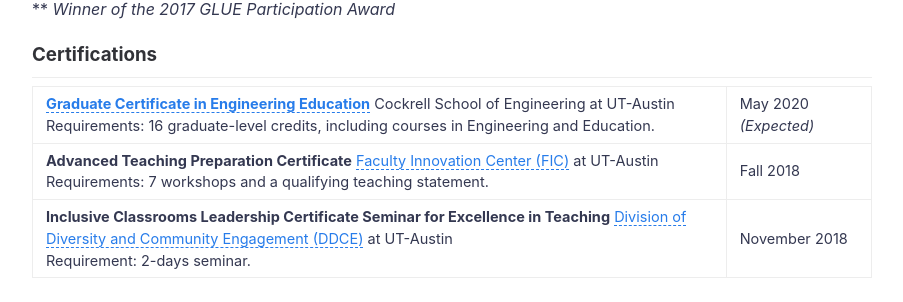
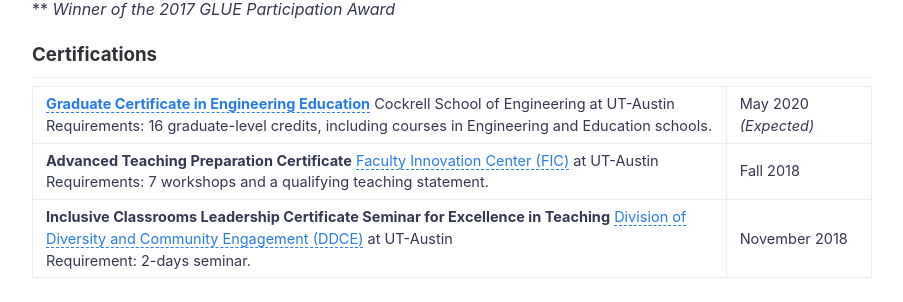
Before and after one commit to nzunigag/nzunigag.github.io, a Jekyll site: the page built from teaching.md, in a window 1280 px wide and 900 px high, scrolled down 978 px. Shown: the part 143-445 px from the top of the window, without its empty margins (188-1091 px from the left). Built offline with Jekyll 4.4.1, drawn with Linux system fonts in a browser that asks for light colours.

Commit message:
Update teaching.md

```diff
--- a/teaching.md
+++ b/teaching.md
@@ -33,7 +33,7 @@ Notes:<br>
 ### Certifications
 ___
 
-<b>[Graduate Certificate in Engineering Education](http://www.engr.utexas.edu/graduate/certificate-engineering-education)</b> Cockrell School of Engineering at UT-Austin<br>Requirements: 16 graduate-level credits, including courses in Engineering and Education. | May 2020 <i>(Expected)</i> <br>
+<b>[Graduate Certificate in Engineering Education](http://www.engr.utexas.edu/graduate/certificate-engineering-education)</b> Cockrell School of Engineering at UT-Austin<br>Requirements: 16 graduate-level credits, including courses in Engineering and Education schools. | May 2020 <i>(Expected)</i> <br>
 <b>Advanced Teaching Preparation Certificate</b> [Faculty Innovation Center (FIC)](https://facultyinnovate.utexas.edu/gsd) at UT-Austin<br>Requirements: 7 workshops and a qualifying teaching statement. | Fall 2018<br>
 <b>Inclusive Classrooms Leadership Certificate Seminar for Excellence in Teaching</b> [Division of Diversity and Community Engagement (DDCE)](https://diversity.utexas.edu/) at UT-Austin<br>Requirement: 2-days seminar. | November 2018<br>
 
```
